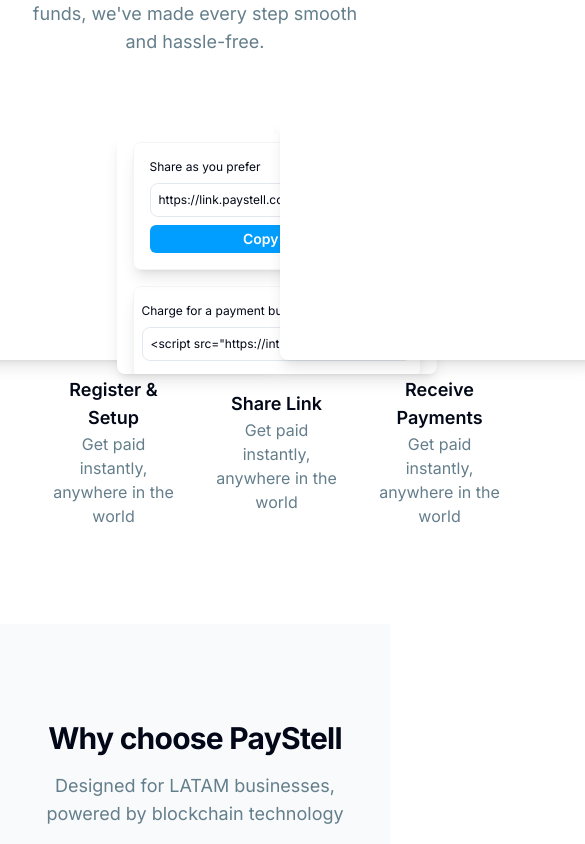
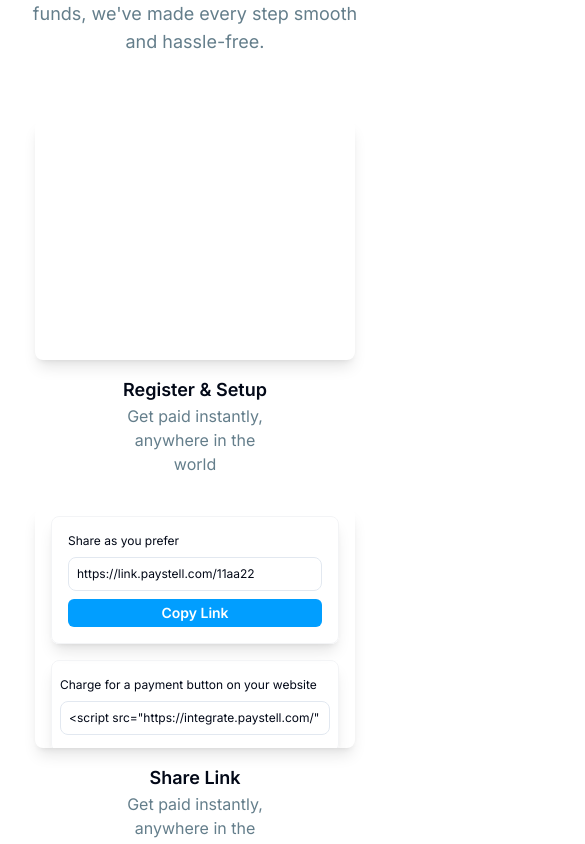
Before and after one commit to PayStell/paystell-landing, a Next.js app: page / in a window 390 px wide. Shown: the part 2740-3584 px from the top of the page, 585 px wide, since content can reach past the window. Built offline with nearby package versions, Linux system fonts and the light colour scheme.

Commit message:
feat: Adding responsive and accessible features
Signed-off-by: kimcascante <kiimcm9@gmail.com>

```diff
--- a/src/components/sections/HowItWorks.tsx
+++ b/src/components/sections/HowItWorks.tsx
@@ -55,11 +55,11 @@ const steps = [
 
 const HowItWorks = () => {
 	return (
-		<section id="how-it-works" className="py-24 bg-background">
+		<section id="how-it-works" className="py-24 bg-background" aria-labelledby="how-it-works-title">
 			<div className="container w-full max-w-full">
 				<div className="flex justify-center items-center mb-4">
 					<div className="px-3 py-1 text-sm font-semibold rounded-full bg-[rgb(229,247,255)] text-[rgb(1,158,255)] flex items-center gap-1" >
-						BENEFITS <img src="/files/star.png" className="w-5 h-5"/>
+						BENEFITS <img src="/files/star.png" alt="start in benefits" className="w-5 h-5"/>
 					</div>
 				</div>
 				<div className="mt-4 text-center max-w-3xl mx-auto">
@@ -71,22 +71,23 @@ const HowItWorks = () => {
 					</p>
 				</div>
 
-				<div className="relative mt-16 flex justify-between items-center ">
+				<div className="relative mt-16 flex flex-col md:flex-row justify-between items-start md:items-center ">
 					{steps.map((step, index) => (
 						<div
 							key={index}
-							className="relative z-10 w-1/2 flex flex-col items-center text-center px-4">
+							className="relative z-10 w-full md:w-1/2 flex flex-col items-center text-center px-4 mb-8 md:mb-0"
+              aria-labelledby={`step-title-${index}`}
+              >
 							<div className="flex items-center justify-center w-80 h-60 bg-white rounded-lg shadow-lg overflow-hidden">
 								{step.content || null}
 							</div>
 							<div className="max-w-40">
 
-							<h3 className="mt-4 font-semibold text-lg">{step.title}</h3>
+							<h3 id={`step-title-${index}`} className="mt-4 font-semibold text-lg">{step.title}</h3>
 
-								<p className="text-muted-foreground">{step.description}</p>
+							<p className="text-muted-foreground">{step.description}</p>
 							</div>
 						</div>
-
 					))}
 				</div>
 			</div>
```
